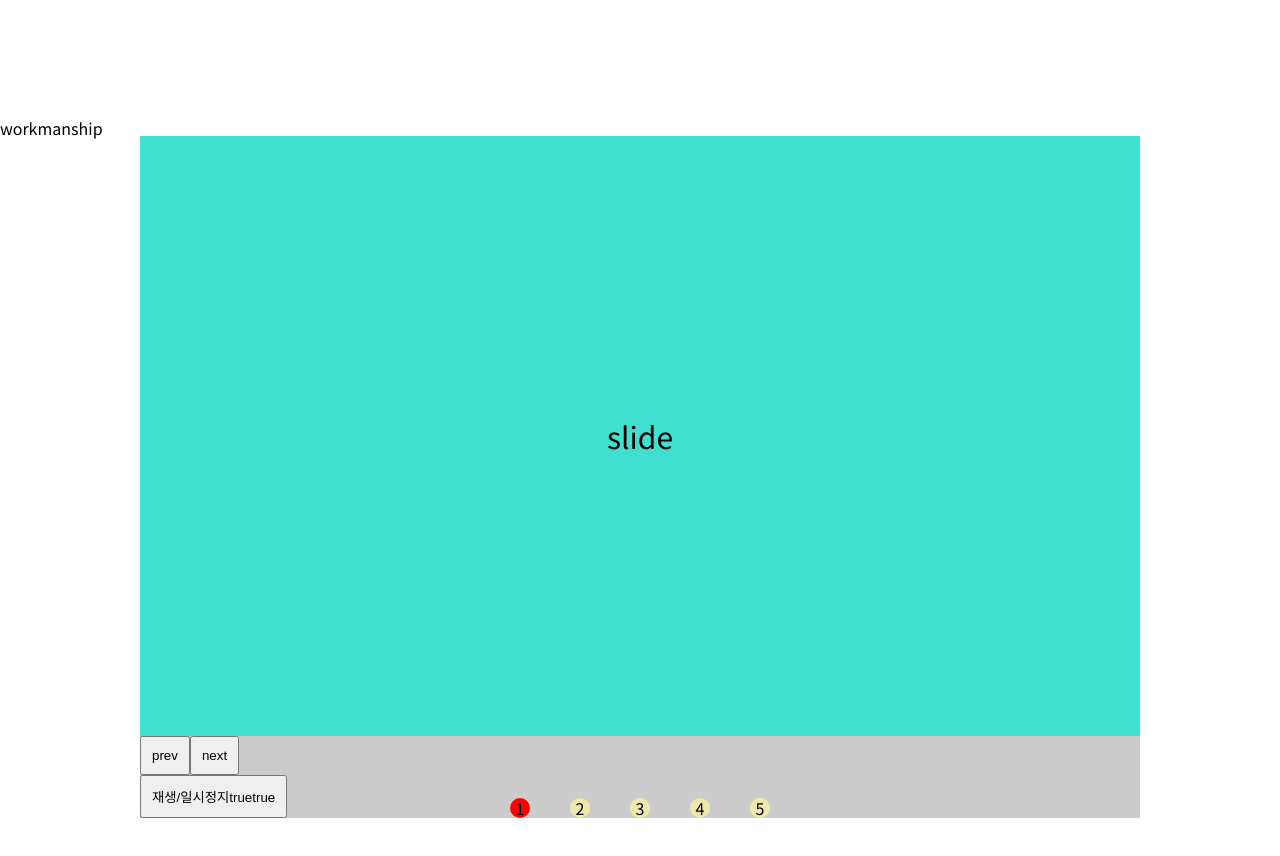
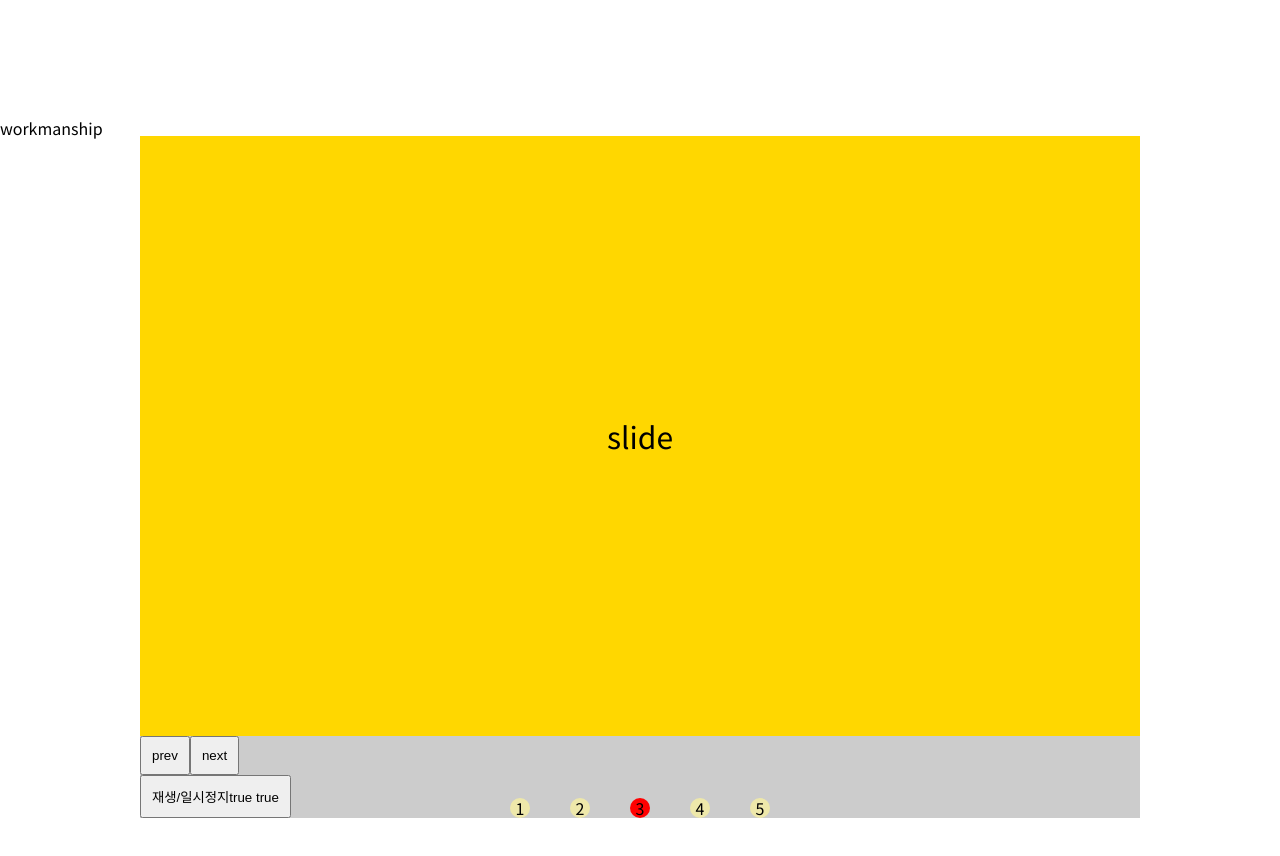
Before and after one commit to wjunhee102/junhee, a React (Create React App) app: page / in a window 1280 px wide. Shown: the part 1680-2536 px from the top of the page. Built offline with nearby package versions, Linux system fonts and the light colour scheme.

Commit message:
0219 슬라이드 세미 완성

```diff
--- a/src/component/header.js
+++ b/src/component/header.js
@@ -1,4 +1,4 @@
-import React, { useState, useCallback } from 'react';
+import React, { useState ,useCallback, useEffect } from 'react';
 import PropTypes from 'prop-types';
 
 const gnb_info = [
@@ -43,22 +43,29 @@ gnb_info.propTypes = {
 function Gnb({id ,link , title , index, move}) {
     return (
         <li className={id + index}>
-            <a href={link} onClick={(e)=> (
+            <a href={link}
+                onClick={ e => ((
                 e.preventDefault(),
                 move(index)
-            )}>{title}</a>
+                ))}>{title}</a>
         </li>
     )
 }
 
 function Header({setHPos , moveS}) {
+    const [hHeight , setHH] = useState(0)
+
     //헤더 height 값 가져오기
     const
         headerH = useCallback(node => {
         if (node !== null) {
-            setHPos(node.getBoundingClientRect().height);
+            setHH(node.getBoundingClientRect().height);
         }},[])
         ;
+
+    useEffect(()=>{
+        setHPos(hHeight);
+    })
 
     return (
         <header id="header" className="header" ref={headerH} >
--- a/src/component/skill.js
+++ b/src/component/skill.js
@@ -1,14 +1,19 @@
-import React, { useCallback } from 'react';
+import React, { useState, useCallback, useEffect } from 'react';
 import Slide from './skill/slide'
 
 
 function Skill({sPos}) {
+    const [skillHeigth , setSH] = useState(0)
+
     const
         skillH = useCallback(node => {
         if (node !== null) {
-            sPos(node.getBoundingClientRect().height);
+            setSH(node.getBoundingClientRect().height);
         }},[])
         ;
+    useEffect(()=>{
+        sPos(skillHeigth)
+    });
 
     return (
         <section className="skill" ref={skillH}>
--- a/src/component/skill/slide.js
+++ b/src/component/skill/slide.js
@@ -1,4 +1,4 @@
-import React, { useState, useCallback, useRef, useEffect } from 'react';
+import React, { useState, useCallback, useEffect } from 'react';
 import './slide.css';
 
 const slide_item = [
@@ -29,16 +29,19 @@ const slide_item = [
     }
 ]
 
-
+const SlideItem = ({cName , width, con})=>{
+    return(
+        <div className={cName} ref={width} onMouseDown={e=>e.preventDefault}>{con}</div>
+    )
+}
 
 function Slide() {
     const
         [slideMove, setSMove] = useState(0),
         [slideW, setSW] = useState(0),
         [slideIdx, setSIdx] = useState(0),
-        [slideStart, setSStart] = useState(true),
+        [slideStart, setSStart] = useState(false),
         [sWrap, setWrap] = useState(0),
-        [enter, setEnter] = useState(false),
         [sWrapW, setWW] = useState(0),
         [slideNext, setNext] = useState(true)
         ;
@@ -48,6 +51,8 @@ function Slide() {
                 setSW(node.getBoundingClientRect().width);
             }},[])
             ;
+
+
     const
         slideWrap = useCallback(node => {
             if (node !== null) {
@@ -63,13 +68,12 @@ function Slide() {
         mouseSX = 0,
         inum = 0,
         wrapMove = 0,
-        mouseEnter = true,
-        mouseStop = true
+        mouseEnter = true
         ;
 
 
     function slideOn(x) {
-        if(slideIdx == x) {
+        if(slideIdx === x) {
             return "on"
             } else {
             return ''
@@ -87,9 +91,7 @@ function Slide() {
         mouseSX = e.clientX;
 
     }
-    function aaa() {
-        setSStart(false)
-    }
+
     function slideMoving(e) {
         if(!mouseUp) return false
         mouseX = e.clientX - mouseSX ;
@@ -101,7 +103,7 @@ function Slide() {
         mouseUp = false;
 
         if(!mouseEnter) {
-            if(wrapMove == 0) return false
+            if(wrapMove === 0) return false
             inum = Math.round(wrapMove/slideW);
             moving(inum, wrapMove, 1000);
         }
@@ -161,16 +163,23 @@ function Slide() {
         window.requestAnimationFrame(animate);
     }
 
+    useEffect(
+        () => {
+            const start = setTimeout(()=>{setSStart(true)},0)
+            return ()=> clearTimeout(start);
+        },
+        [slideStart]
+    )
 
     useEffect(
         () => {
             if (!slideStart) {
                 return;
             }
-            const id = setInterval(()=>moving(slideIdx+1,slideMove, 1000), 2000)
+            const id = setInterval(()=>{moving(slideIdx+1,slideMove, 1000)}, 2000)
             return () => clearInterval(id);
         },
-        [slideMove,slideIdx,slideStart]
+        [slideStart, slideMove, slideIdx, slideW]
     );
 
 
@@ -185,10 +194,10 @@ function Slide() {
                     ref={slideWrap}
                     onClick={slideEvent}
                     onMouseEnter={slideEvent}
-                    onMouseDown={e=>(
+                    onMouseDown={e=>((
                         e.preventDefault,
                         slideDown(e)
-                        )}
+                    ))}
                     onMouseMove={slideMoving}
                     onMouseUp={slideStop}
                     onMouseLeave={slideStop}
@@ -198,14 +207,12 @@ function Slide() {
                         null
                     )}
                     {slide_item.map((ele, idx)=>(
-                        <div
-                            ref={slideWidth}
-                            className={`slide_item item${idx} ${slideOn(idx)}`}
+                        <SlideItem
+                            width={slideWidth}
                             key={idx}
-                            onMouseDown={e=>e.preventDefault}
-                        >
-                            <a>{ele.title}</a>
-                        </div>
+                            cName={`slide_item item${idx} ${slideOn(idx)}`}
+                            con={ele.title}
+                        />
                     ))}
                     {slideMove >= sWrapW-slideW ? (
                     <div ref={slideWidth} className={`slide_item item0 first`}>{slide_item[0].title}</div>):(
@@ -220,12 +227,12 @@ function Slide() {
                     <div className={`slide_dot slide_dot${idx} ${(slideOn(idx))}`} key={idx}>
                         <a
                             href="#btn"
-                            onClick={(e)=>(
+                            onClick={(e)=>((
                             e.preventDefault,
                             setSMove(slideW*idx+1),
                             setSIdx(idx),
                             moving(idx, slideMove, 1000)
-                            )}
+                            ))}
                         >
                             {ele.content}
                         </a>
@@ -247,7 +254,7 @@ function Slide() {
             </button>
 
             <div className="auto_play">
-                <button className="btn_play" onClick={()=>(setSStart(!slideStart),setNext(!slideNext))}>재생/일시정지{`${slideStart}${slideNext}`}</button>
+                <button className="btn_play" onClick={()=>((setSStart(!slideStart),setNext(!slideNext)))}>재생/일시정지{`${slideStart} ${slideNext}`}</button>
             </div>
 
         </div>
--- a/src/component/web.js
+++ b/src/component/web.js
@@ -1,4 +1,4 @@
-import React, { useState, useCallback } from 'react';
+import React, { useState, useCallback, useEffect } from 'react';
 
 //내용
 const port_site = [
@@ -82,7 +82,7 @@ function ImgBox({idx, img, title, link, on}) {
     )
 }
 //버튼
-function Btn_team({title, value, sub, on}) {
+function BtnTeam({title, value, sub, on}) {
     return (
         <button className={`btn_team ${title} ${on}`} onClick={value}>{sub}</button>
     )
@@ -102,7 +102,7 @@ function Team({kind}) {
         ;
 
     function onClass(x) {
-        if(con == x) {
+        if(con === x) {
             return "on"
         } else {
             return ''
@@ -130,7 +130,7 @@ function Team({kind}) {
             <div className="menu_team">
                 <div className="inner">
                 {kind.map((ele, idx)=>(
-                    <Btn_team
+                    <BtnTeam
                         title={ele.title}
                         value={()=>setCon(idx)}
                         sub={ele.sub}
@@ -203,12 +203,18 @@ function Foreword() {
 
 
 function Web({wPos}) {
+    const [webHeight , setWH] = useState(0);
+
     const
         webH = useCallback(node => {
         if (node !== null) {
-            wPos(node.getBoundingClientRect().height);
+            setWH(node.getBoundingClientRect().height);
         }},[])
         ;
+
+    useEffect(()=>{
+        wPos(webHeight);
+    })
 
     return (
         <section className="web" ref={webH} >
```
